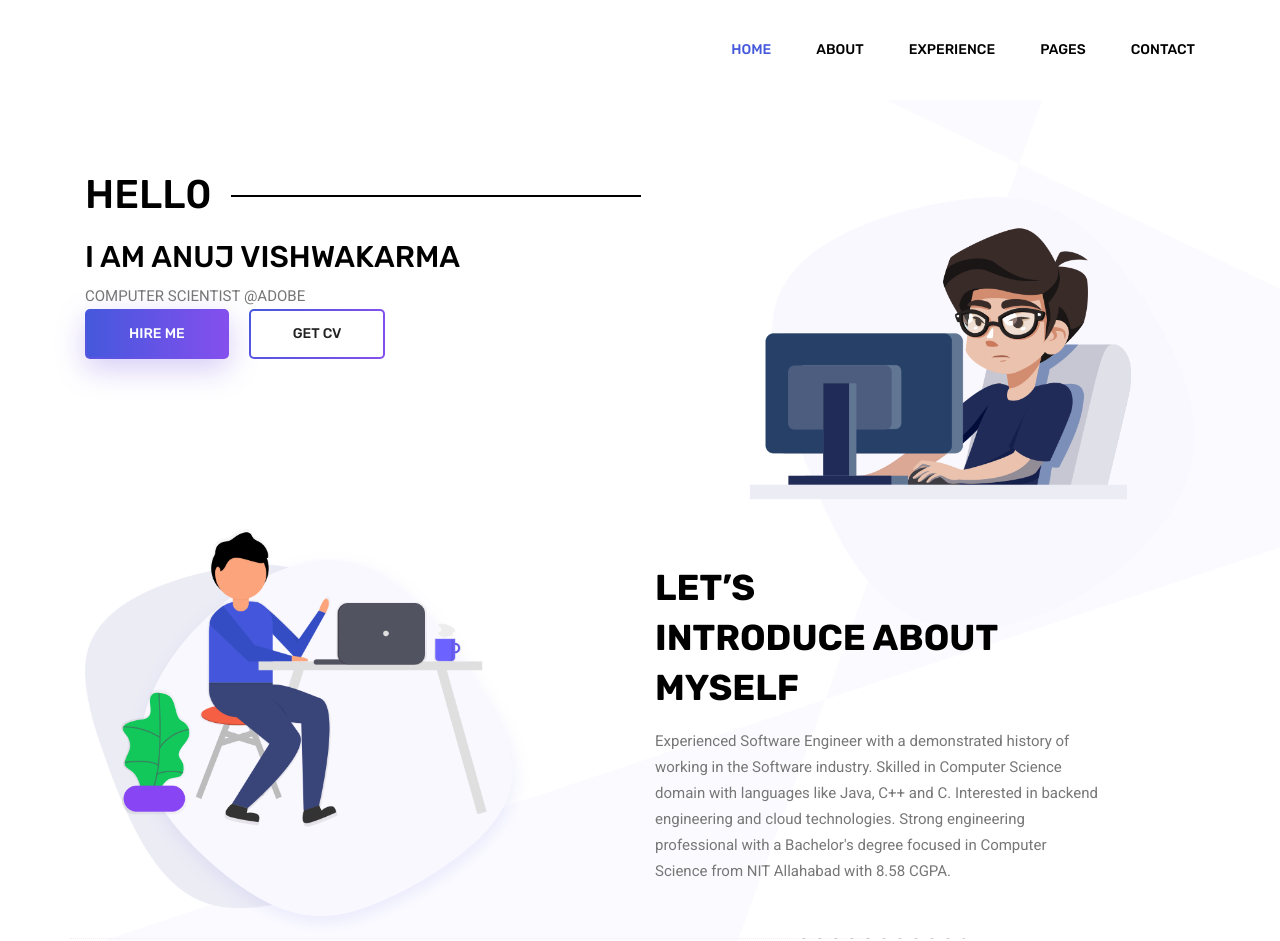
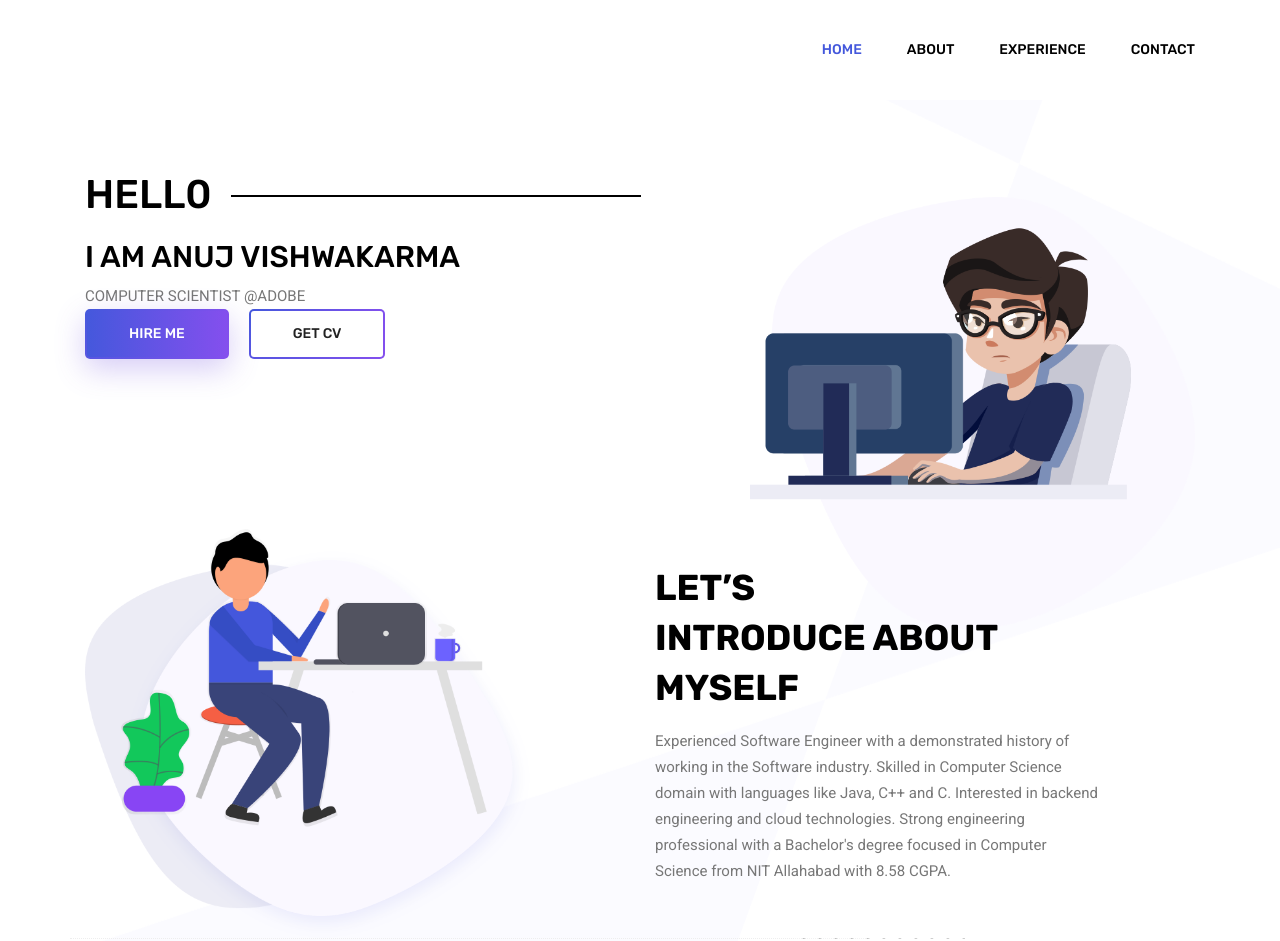
Before and after one commit to anujvishwakarma/anujvishwakarma.github.io, a plain HTML site: page index.html in a window 1280 px wide. Shown: the top 941 px of the page. Drawn offline with Linux system fonts and the light colour scheme; some packages are replaced by stand-ins of ours.

Commit message:
Removed-Data

```diff
--- a/index.html
+++ b/index.html
@@ -35,13 +35,6 @@
 								<li class="nav-item active"><a class="nav-link" href="index.html">Home</a></li>
 								<li class="nav-item"><a class="nav-link" href="#aboutme">About</a></li>
 								<li class="nav-item"><a class="nav-link" href="#myexperience">Experience</a></li>
-								<li class="nav-item submenu dropdown">
-									<a href="#" class="nav-link dropdown-toggle" data-toggle="dropdown" role="button" aria-haspopup="true"
-									aria-expanded="false">Pages</a>
-									<ul class="dropdown-menu">
-										<li class="nav-item"><a class="nav-link" href="elements.html">Elements</a></li>
-									</ul>
-								</li>
 								<li class="nav-item"><a class="nav-link" href="#mycontact">Contact</a></li>
 							</ul>
 						</div>
```
